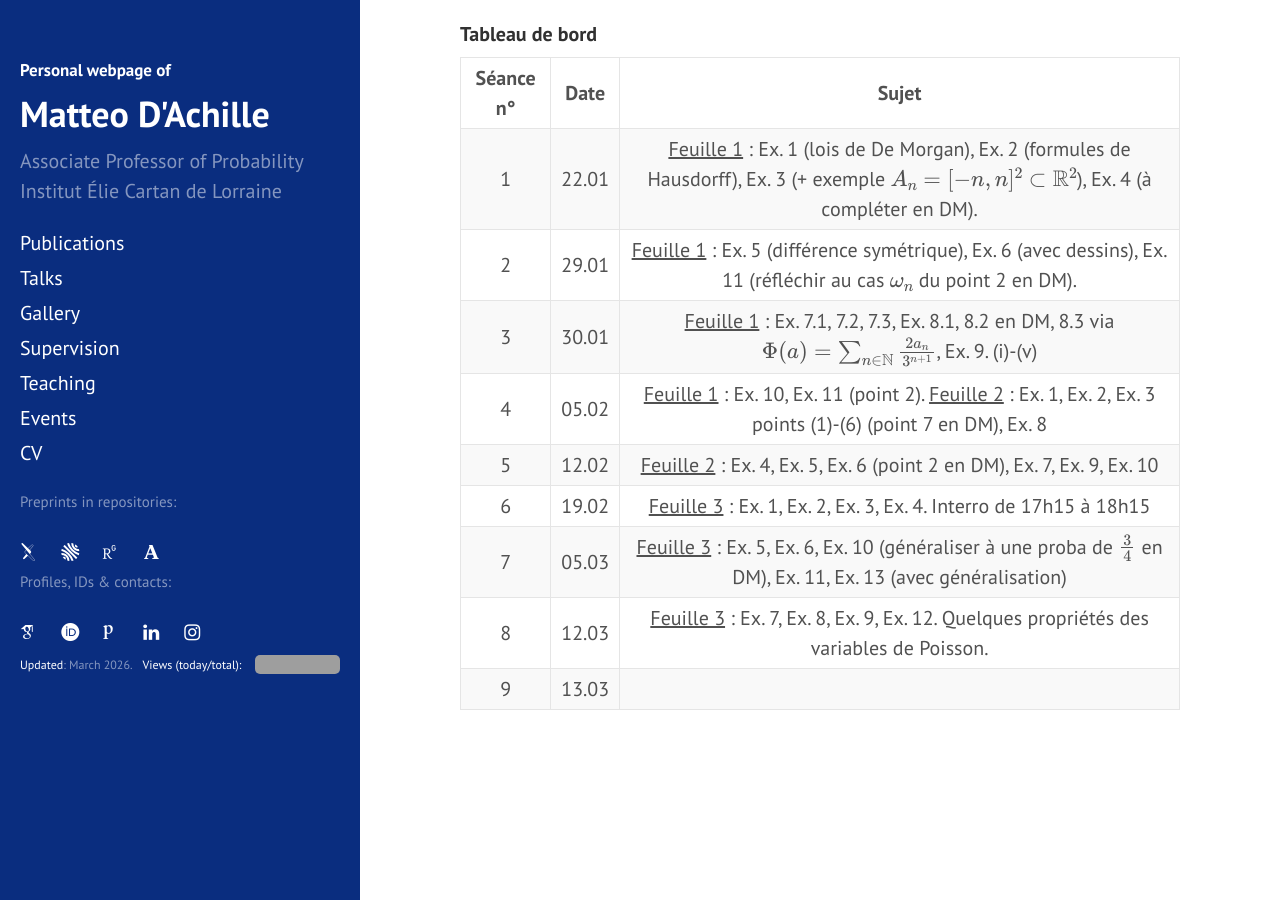
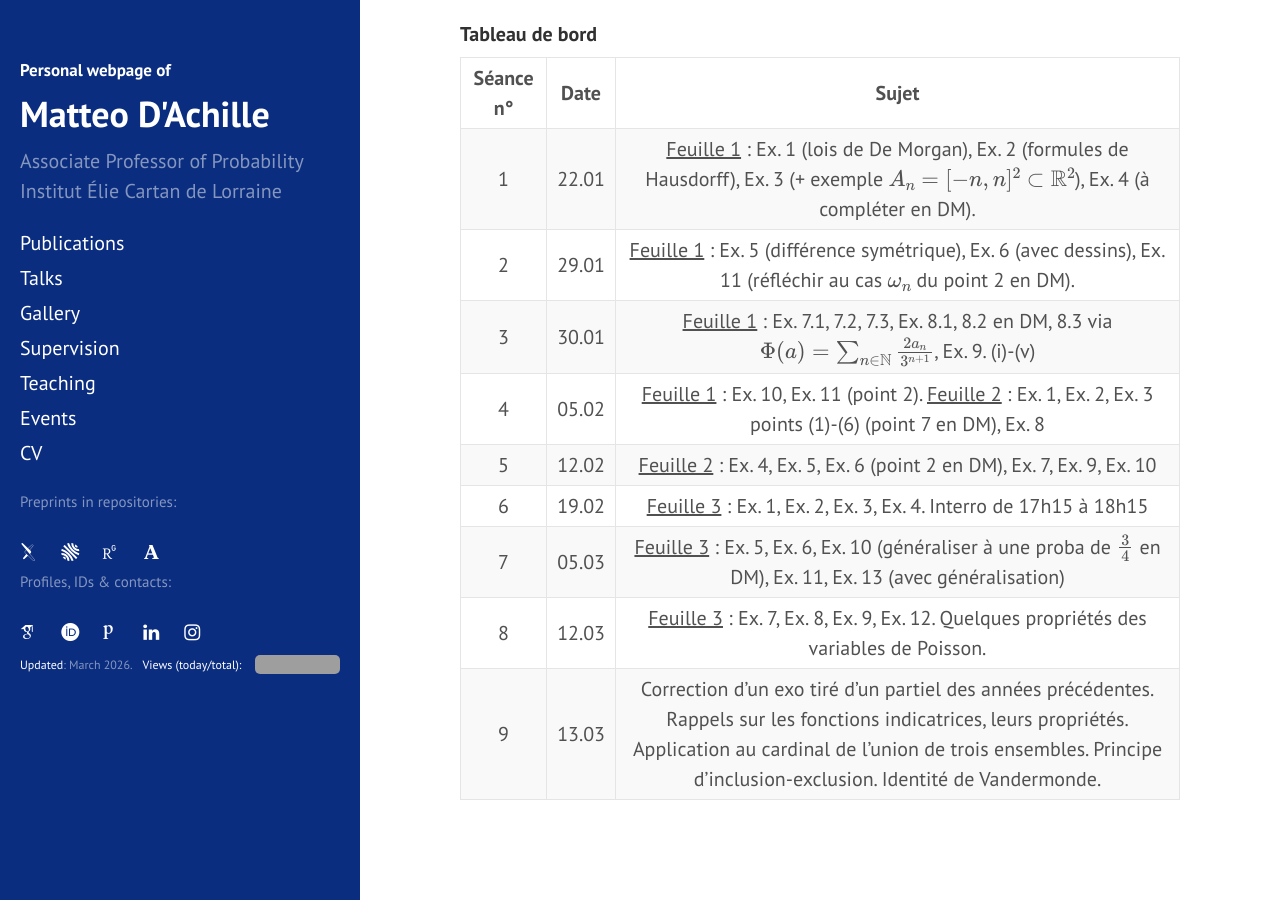
Before and after one commit to matteodachille/matteodachille.github.io, a Jekyll site: the page built from _courses/Proba2026.md, in a window 1280 px wide and 900 px high, scrolled down 726 px. Built offline with Jekyll 4.4.1, drawn with Linux system fonts in a browser that asks for light colours; nearby versions of some CDN libraries; some web fonts are replaced; grey boxes are pictures that could not be loaded.

Commit message:
Updated SSMC and Proba class

```diff
--- a/_courses/Proba2026.md
+++ b/_courses/Proba2026.md
@@ -38,4 +38,4 @@ Pour le materiel de cours ainsi que les annonces communs voir la page ARCHE : [h
 | 6 | 19.02 | <u> Feuille 3</u> : Ex. 1, Ex. 2, Ex. 3, Ex. 4. Interro de 17h15 à 18h15 |
 | 7 | 05.03 | <u> Feuille 3</u> : Ex. 5, Ex. 6, Ex. 10 (généraliser à une proba de \\(\frac{3}{4}\\) en DM), Ex. 11, Ex. 13 (avec généralisation) |
 | 8 | 12.03 | <u> Feuille 3</u> : Ex. 7, Ex. 8, Ex. 9, Ex. 12. Quelques propriétés des variables de Poisson. |
-| 9 | 13.03 |  |
+| 9 | 13.03 | Correction d'un exo tiré d'un partiel des années précédentes. Rappels sur les fonctions indicatrices, leurs propriétés. Application au cardinal de l'union de trois ensembles. Principe d'inclusion-exclusion. Identité de Vandermonde. |
```
Also changed, not shown: _courses/SSMC2026.md (+1 -0 lines).
